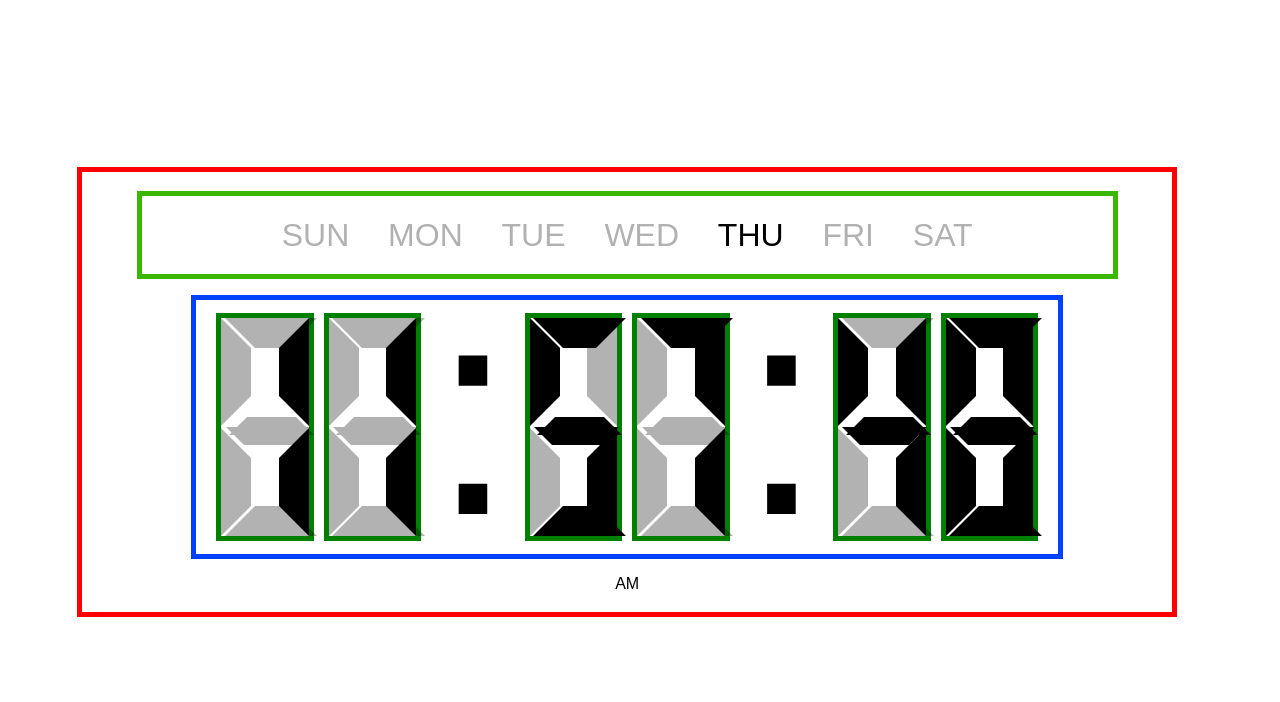
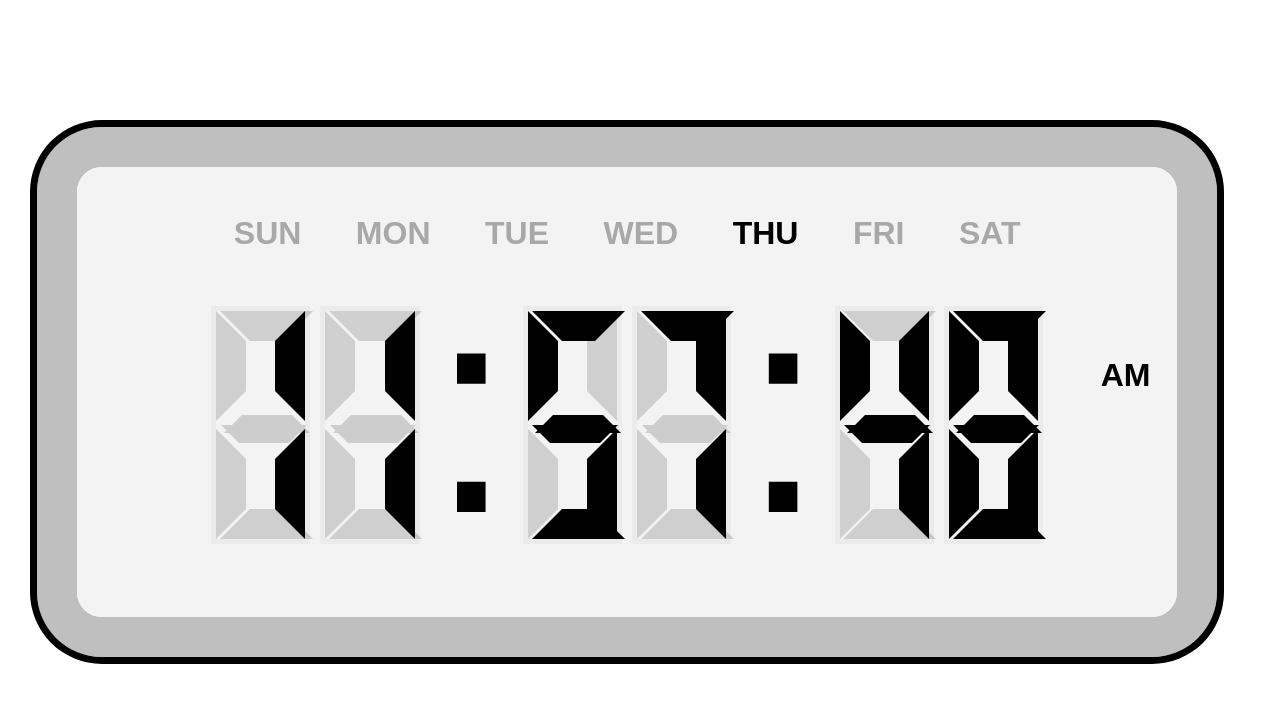
Before and after one commit to Afek-Sakaju/digital-clock-react, a React (Create React App) app: page / in a window 1280 px wide. Shown: the top 702 px of the page. Built offline with nearby package versions, Linux system fonts and the light colour scheme.

Commit message:
design finished

```diff
--- a/src/app.jsx
+++ b/src/app.jsx
@@ -15,9 +15,11 @@ function App() {
 
   return (
     <div className="mainContainer">
+      <div className="componentContainer">
         <div className="daysContainer">
           <DaysGroups currentDay={currentDay} />
         </div>
+
         <DigitsClock
           updateAmPm={setAmPmState}
           ampmState={ampmState}
@@ -26,7 +28,10 @@ function App() {
           currentDay={currentDay}
           setCurrentDay={setCurrentDay}
         />
-      {ampmState}
+        <div className="ampmContainer">
+          <div className="ampmText">{ampmState}</div>
+        </div>
+      </div>
     </div>
   );
 }
--- a/src/base-components/DayText/DayText.scss
+++ b/src/base-components/DayText/DayText.scss
@@ -1,6 +1,6 @@
 @mixin dayTextDesign {
-  padding: 0 2% 0 2%;
   font-size: 2rem;
+  font-weight: 600;
   color: black;
 }
 
--- a/src/base-components/Digit/Digit.scss
+++ b/src/base-components/Digit/Digit.scss
@@ -5,7 +5,7 @@
   box-sizing: border-box;
   height: 90%;
   width: 15%;
-  border: 5px green solid;
+  border: 5px rgba(0, 0, 0, 0.03) solid;
   position: relative;
 }
 
@@ -33,7 +33,7 @@
   border-left: 18px solid transparent;
   border-top: 18px solid;
   &.passive {
-    opacity: 0.3;
+    opacity: $passive-opacity;
   }
   width: 20%;
   left: 5%;
@@ -48,10 +48,10 @@
   border-left: 18px solid transparent;
   border-bottom: 18px solid;
   &.passive {
-    opacity: 0.3;
+    opacity: $passive-opacity;
   }
   width: 100%;
-  top: -87.5%;
+  top: -87%;
   left: -30%;
 }
 
--- a/src/base-components/Digit/mixings.scss
+++ b/src/base-components/Digit/mixings.scss
@@ -1,3 +1,5 @@
+$passive-opacity: 0.15;
+
 @mixin trapezoidLeftBase {
   position: absolute;
   border-bottom: 30px solid transparent;
@@ -5,7 +7,7 @@
   border-left: 30px solid;
   height: 22%;
   &.passive {
-    opacity: 0.3;
+    opacity: $passive-opacity;
   }
 }
 
@@ -16,7 +18,7 @@
   border-right: 30px solid;
   height: 22%;
   &.passive {
-    opacity: 0.3;
+    opacity: $passive-opacity;
   }
 }
 
@@ -27,7 +29,7 @@
   border-bottom: 30px solid;
   width: 37%;
   &.passive {
-    opacity: 0.3;
+    opacity: $passive-opacity;
   }
 }
 
@@ -38,6 +40,6 @@
   border-top: 30px solid;
   width: 37%;
   &.passive {
-    opacity: 0.3;
+    opacity: $passive-opacity;
   }
 }
--- a/src/components/DigitsClock/DigitsClock.scss
+++ b/src/components/DigitsClock/DigitsClock.scss
@@ -6,12 +6,11 @@
   align-items: center;
   gap: 10px;
   padding: 0 20px 0 20px;
-  border: 5px rgb(0, 64, 255) solid;
   height: 60%;
   width: 80%;
 }
 
-.twoDots{
+.twoDots {
   position: relative;
   top: -17px;
   font-size: 300px;
--- a/src/index.css
+++ b/src/index.css
@@ -7,11 +7,11 @@ html,
 
 @font-face {
   font-family: Helvetica;
-  src: url('./assets/fonts/Helvetica.ttf');
+  src: url("./assets/fonts/Helvetica.ttf");
 }
 
 body {
-  font:normal 16px Arial, "Helvetica", sans-serif;
+  font: normal 16px Arial, "Helvetica", sans-serif;
   -webkit-font-smoothing: antialiased;
   -moz-osx-font-smoothing: grayscale;
 
@@ -24,27 +24,41 @@ body {
 }
 
 .mainContainer {
+  height: 450px;
+  width: 1100px;
+  border: 40px rgba(128, 128, 128, 0.5) solid;
+  border-radius: 65px;
+  box-shadow: 0 0 0 7px black;
+}
+
+.componentContainer {
   display: flex;
   justify-content: center;
   align-items: center;
   flex-direction: column;
   margin: 0 auto;
   box-sizing: border-box;
-  border: 5px red solid;
-  height: 450px;
-  width: 1100px;
+  background-color: rgb(243, 243, 243);
+  border: 5px rgba(243, 243, 243) solid;
+  border-radius: 25px;
+  height: 100%;
+  width: 100%;
   gap: 2vh;
 }
 
-.daysContainerOld-Trapezoid {
-  display: flex;
-  justify-content: center;
-  align-items: center;
+.ampmContainer {
+  position: relative;
   box-sizing: border-box;
-  flex-wrap: wrap;
-  border: 5px rgb(58, 184, 0) solid;
-  height: 20%;
-  width: 80%;
+  height: 5%;
+  width: 100%;
+}
+
+.ampmText {
+  font-size: 2rem;
+  font-weight: bold;
+  position: absolute;
+  right: 2%;
+  top: -13.5rem;
 }
 
 .daysContainer {
@@ -53,7 +67,7 @@ body {
   align-items: center;
   box-sizing: border-box;
   flex-wrap: wrap;
-  border: 5px rgb(58, 184, 0) solid;
   height: 20%;
-  width: 90%;
+  width: 100%;
+  gap: 5%;
 }
```
Lines whose indentation alone changed are shown as unchanged.
